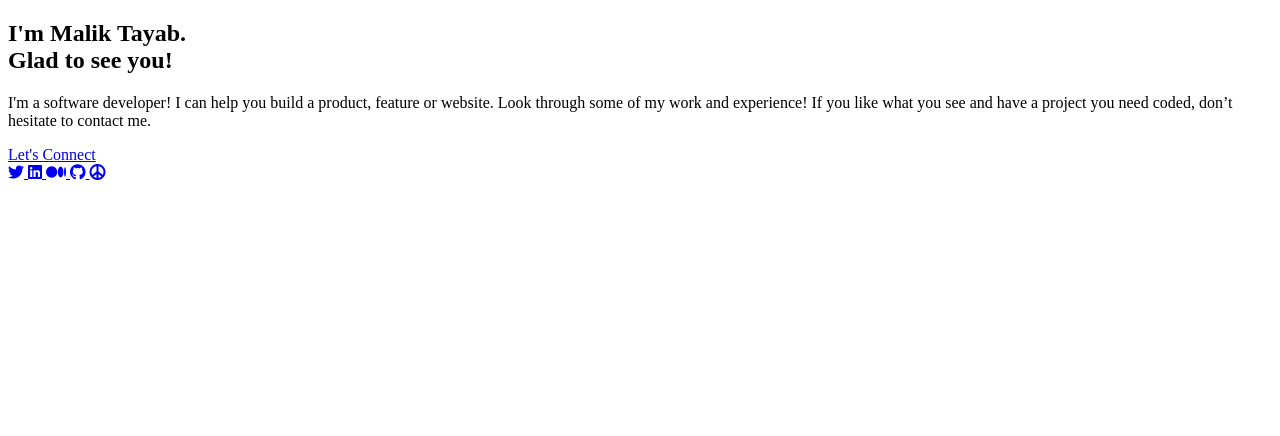
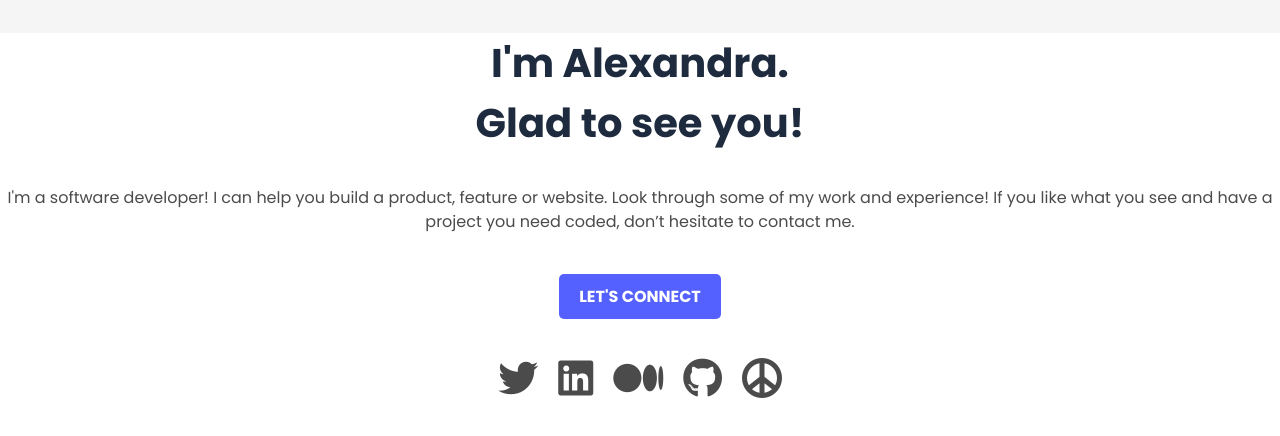
Before and after one commit to TayabGhafor/Portfolio, a website: page headline.html in a window 1280 px wide. Drawn offline with Linux system fonts and the light colour scheme.

Commit message:
Modified the headline file and Applied css on it

```diff
--- a/headline.html
+++ b/headline.html
@@ -3,19 +3,21 @@
 <head>
   <meta charset="UTF-8">
   <meta name="viewport" content="width=device-width, initial-scale=1.0">
-    <title>Headline</title>
+  <title>Portfolio</title>
+  <link rel="icon" href="./assets/img/favicon.ico" type="image/x-icon">
   <link rel="stylesheet" href="https://cdnjs.cloudflare.com/ajax/libs/font-awesome/6.0.0-beta3/css/all.min.css">
   <link href="https://fonts.googleapis.com/css2?family=Poppins:wght@300;400;600;700&display=swap" rel="stylesheet">
-    <link rel="stylesheet" href="styles.css">
+  <link rel="stylesheet" href="style.css">
 </head>
 <body>
-    <main>
-        <Section class="Headline" id = "Header">
+  <section class="headline-section">
     <div class="text-content">
-                <h1> I'm Malik Tayab. <br> Glad to see you!</h1>
+      <h1>I'm Alexandra. <br> Glad to see you!</h1>
       <p>I'm a software developer! I can help you build a product, feature or website. Look through some of my work and experience! If you like what you see and have a project you need coded, don’t hesitate to contact me.</p>
     </div>
-            <a href="#">Let's Connect</a>
+
+    <a href="#" class="connect-button">LET'S CONNECT</a>
+
     <div class="social-icons">
       <a href="https://twitter.com" target="_blank" class="icon" title="Twitter">
         <i class="fab fa-twitter"></i>
@@ -33,7 +35,7 @@
         <i class="fas fa-peace"></i>
       </a>
     </div>
-        </Section>
-    </main>
+  </section>
+
 </body>
 </html>
--- a/style.css
+++ b/style.css
@@ -1,11 +1,85 @@
+
 body {
   font-family: 'Poppins', sans-serif;
   margin: 0;
   padding: 0;
-
+  background-color: #f5f5f5;
   color: #2b2b2b;
 }
 
-#Header {
-  background-color: #2b2b2b;
+.headline-section {
+  text-align: center;
+  background-color: white;
+  max-width: 1440px;
+  height: 846px;
+  top: 71px;
 }
+
+.text-content h1 {
+  font-size: 2.5rem;
+  color: #1e2a3d;
+  font-weight: 700;
+}
+
+.text-content p {
+  font-size: 1rem;
+  color: #4b4b4b;
+  line-height: 1.5;
+  margin: 20px 0;
+}
+
+.connect-button {
+  display: inline-block;
+  margin-top: 20px;
+  padding: 10px 20px;
+  background-color: #5461ff;
+  color: white;
+  font-weight: bold;
+  text-decoration: none;
+  border-radius: 5px;
+  transition: background-color 0.3s;
+}
+
+.connect-button:hover {
+  background-color: #3f4bc9;
+}
+
+.social-icons {
+  margin-top: 30px;
+  display: flex;
+  justify-content: center;
+  gap: 20px;
+}
+
+.social-icons .icon {
+  font-size: 40px;
+  color: #4b4b4b;
+  transition: transform 0.3s, color 0.3s;
+}
+
+.icon:hover {
+  color: #5461ff;
+  transform: scale(1.2);
+}
+
+.icon:visited {
+  color: #a0a0a0;
+}
+
+@media only screen and (max-width: 768px) {
+  .headline-section {
+    padding: 20px;
+  }
+
+  .text-content h1 {
+    font-size: 2rem;
+  }
+
+  .text-content p {
+    font-size: 0.9rem;
+  }
+
+  .social-icons .icon {
+    font-size: 30px;
+  }
+}
```
Also changed, not shown: assets/img/favicon.ico (added). Lines whose indentation alone changed are shown as unchanged.
